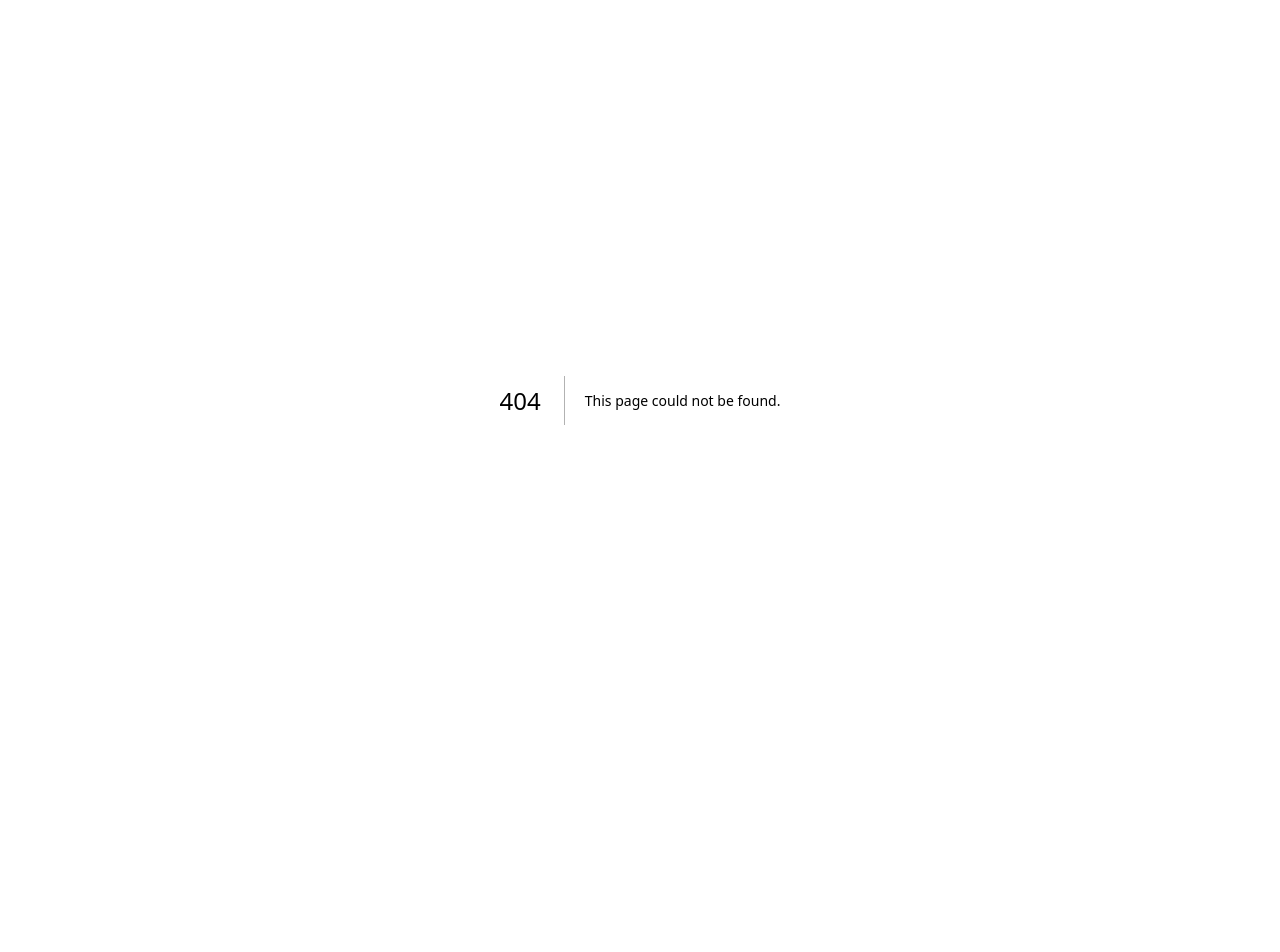
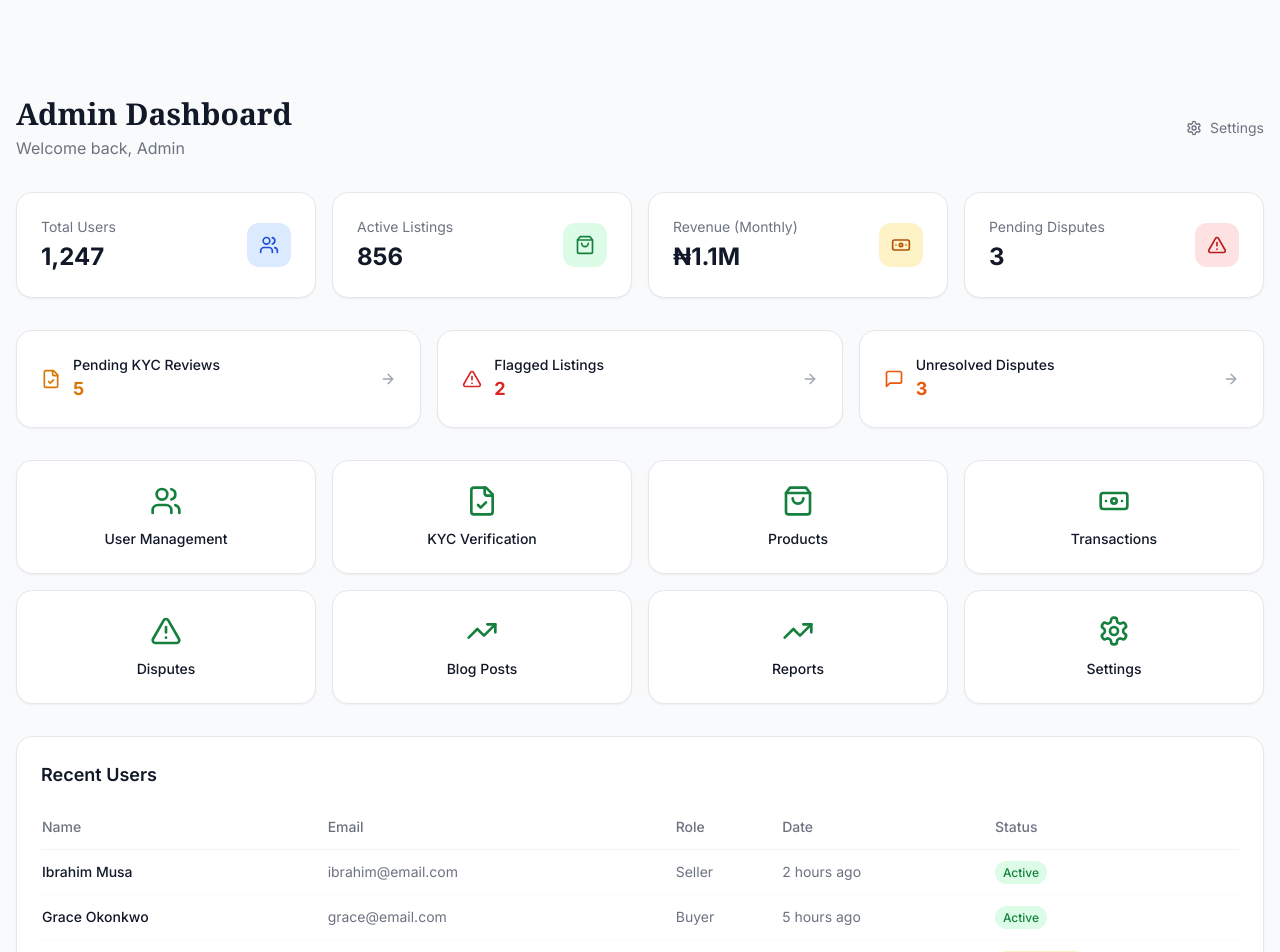
Before and after one commit to marvelmikel5625-hub/Farmbridge, a Next.js app: page /admin in a window 1280 px wide. Before the commit this address had no page. Shown: the top 952 px of the page. Before the commit the page ends 800 px from the top, so only its background shows below. Built offline with nearby package versions, Linux system fonts and the light colour scheme; a web font is replaced by a local one.

Commit message:
Add Admin Dashboard component with stats and actions

```diff
--- /dev/null
+++ b/app/admin/page.tsx
@@ -0,0 +1,124 @@
+import Link from 'next/link';
+import { Users, ShoppingBag, Banknote, AlertTriangle, FileCheck, MessageSquare, TrendingUp, Settings, ArrowRight } from 'lucide-react';
+
+const stats = [
+  { label: 'Total Users', value: '1,247', icon: Users, color: 'bg-blue-100 text-blue-700' },
+  { label: 'Active Listings', value: '856', icon: ShoppingBag, color: 'bg-green-100 text-green-700' },
+  { label: 'Revenue (Monthly)', value: '₦1.1M', icon: Banknote, color: 'bg-amber-100 text-amber-700' },
+  { label: 'Pending Disputes', value: '3', icon: AlertTriangle, color: 'bg-red-100 text-red-700' },
+];
+
+const quickActions = [
+  { label: 'Pending KYC Reviews', count: '5', href: '/admin/kyc', icon: FileCheck, color: 'text-amber-600' },
+  { label: 'Flagged Listings', count: '2', href: '/admin/products', icon: AlertTriangle, color: 'text-red-600' },
+  { label: 'Unresolved Disputes', count: '3', href: '/admin/disputes', icon: MessageSquare, color: 'text-orange-600' },
+];
+
+const recentUsers = [
+  { name: 'Ibrahim Musa', email: 'ibrahim@email.com', role: 'Seller', date: '2 hours ago', status: 'Active' },
+  { name: 'Grace Okonkwo', email: 'grace@email.com', role: 'Buyer', date: '5 hours ago', status: 'Active' },
+  { name: 'Ahmed Bello', email: 'ahmed@email.com', role: 'Seller', date: '1 day ago', status: 'Pending KYC' },
+  { name: 'Mary John', email: 'mary@email.com', role: 'Buyer', date: '2 days ago', status: 'Active' },
+];
+
+export default function AdminDashboard() {
+  return (
+    <div className="min-h-screen bg-gray-50 pt-24 pb-16">
+      <div className="max-w-7xl mx-auto px-4">
+
+        {/* Header */}
+        <div className="flex items-center justify-between mb-8">
+          <div>
+            <h1 className="text-3xl font-serif font-bold text-gray-900">Admin Dashboard</h1>
+            <p className="text-gray-500 mt-1">Welcome back, Admin</p>
+          </div>
+          <Link href="/admin/settings" className="flex items-center gap-2 text-sm text-gray-500 hover:text-gray-700">
+            <Settings className="w-4 h-4" /> Settings
+          </Link>
+        </div>
+
+        {/* Stats */}
+        <div className="grid grid-cols-2 lg:grid-cols-4 gap-4 mb-8">
+          {stats.map((stat) => (
+            <div key={stat.label} className="bg-white rounded-2xl shadow-sm border border-gray-200 p-6">
+              <div className="flex items-center justify-between">
+                <div>
+                  <p className="text-sm text-gray-500">{stat.label}</p>
+                  <p className="text-2xl font-bold text-gray-900 mt-1">{stat.value}</p>
+                </div>
+                <div className={`p-3 rounded-xl ${stat.color}`}><stat.icon className="w-5 h-5" /></div>
+              </div>
+            </div>
+          ))}
+        </div>
+
+        {/* Quick Actions */}
+        <div className="grid md:grid-cols-3 gap-4 mb-8">
+          {quickActions.map((action) => (
+            <Link key={action.label} href={action.href} className="bg-white rounded-2xl shadow-sm border border-gray-200 p-6 hover:shadow-md transition flex items-center justify-between">
+              <div className="flex items-center gap-3">
+                <action.icon className={`w-5 h-5 ${action.color}`} />
+                <div>
+                  <p className="font-medium text-gray-900 text-sm">{action.label}</p>
+                  <p className={`text-lg font-bold ${action.color}`}>{action.count}</p>
+                </div>
+              </div>
+              <ArrowRight className="w-4 h-4 text-gray-400" />
+            </Link>
+          ))}
+        </div>
+
+        {/* Menu Grid */}
+        <div className="grid grid-cols-2 md:grid-cols-4 gap-4 mb-8">
+          {[
+            { label: 'User Management', href: '/admin/users', icon: Users },
+            { label: 'KYC Verification', href: '/admin/kyc', icon: FileCheck },
+            { label: 'Products', href: '/admin/products', icon: ShoppingBag },
+            { label: 'Transactions', href: '/admin/transactions', icon: Banknote },
+            { label: 'Disputes', href: '/admin/disputes', icon: AlertTriangle },
+            { label: 'Blog Posts', href: '/admin/blog', icon: TrendingUp },
+            { label: 'Reports', href: '/admin/reports', icon: TrendingUp },
+            { label: 'Settings', href: '/admin/settings', icon: Settings },
+          ].map((item) => (
+            <Link key={item.label} href={item.href} className="bg-white rounded-2xl shadow-sm border border-gray-200 p-6 text-center hover:shadow-md transition">
+              <item.icon className="w-8 h-8 text-green-700 mx-auto mb-3" />
+              <p className="font-medium text-gray-900 text-sm">{item.label}</p>
+            </Link>
+          ))}
+        </div>
+
+        {/* Recent Users */}
+        <div className="bg-white rounded-2xl shadow-sm border border-gray-200 p-6">
+          <h3 className="text-lg font-semibold text-gray-900 mb-4">Recent Users</h3>
+          <div className="overflow-x-auto">
+            <table className="w-full text-sm">
+              <thead>
+                <tr className="border-b border-gray-100">
+                  <th className="text-left py-3 text-gray-500 font-medium">Name</th>
+                  <th className="text-left py-3 text-gray-500 font-medium">Email</th>
+                  <th className="text-left py-3 text-gray-500 font-medium">Role</th>
+                  <th className="text-left py-3 text-gray-500 font-medium">Date</th>
+                  <th className="text-left py-3 text-gray-500 font-medium">Status</th>
+                </tr>
+              </thead>
+              <tbody>
+                {recentUsers.map((user) => (
+                  <tr key={user.email} className="border-b border-gray-50">
+                    <td className="py-3 font-medium text-gray-900">{user.name}</td>
+                    <td className="py-3 text-gray-500">{user.email}</td>
+                    <td className="py-3 text-gray-500">{user.role}</td>
+                    <td className="py-3 text-gray-500">{user.date}</td>
+                    <td className="py-3">
+                      <span className={`text-xs px-2 py-1 rounded-full font-medium ${user.status === 'Active' ? 'bg-green-100 text-green-700' : 'bg-amber-100 text-amber-700'}`}>{user.status}</span>
+                    </td>
+                  </tr>
+                ))}
+              </tbody>
+            </table>
+          </div>
+        </div>
+
+      </div>
+    </div>
+  );
+}
```
